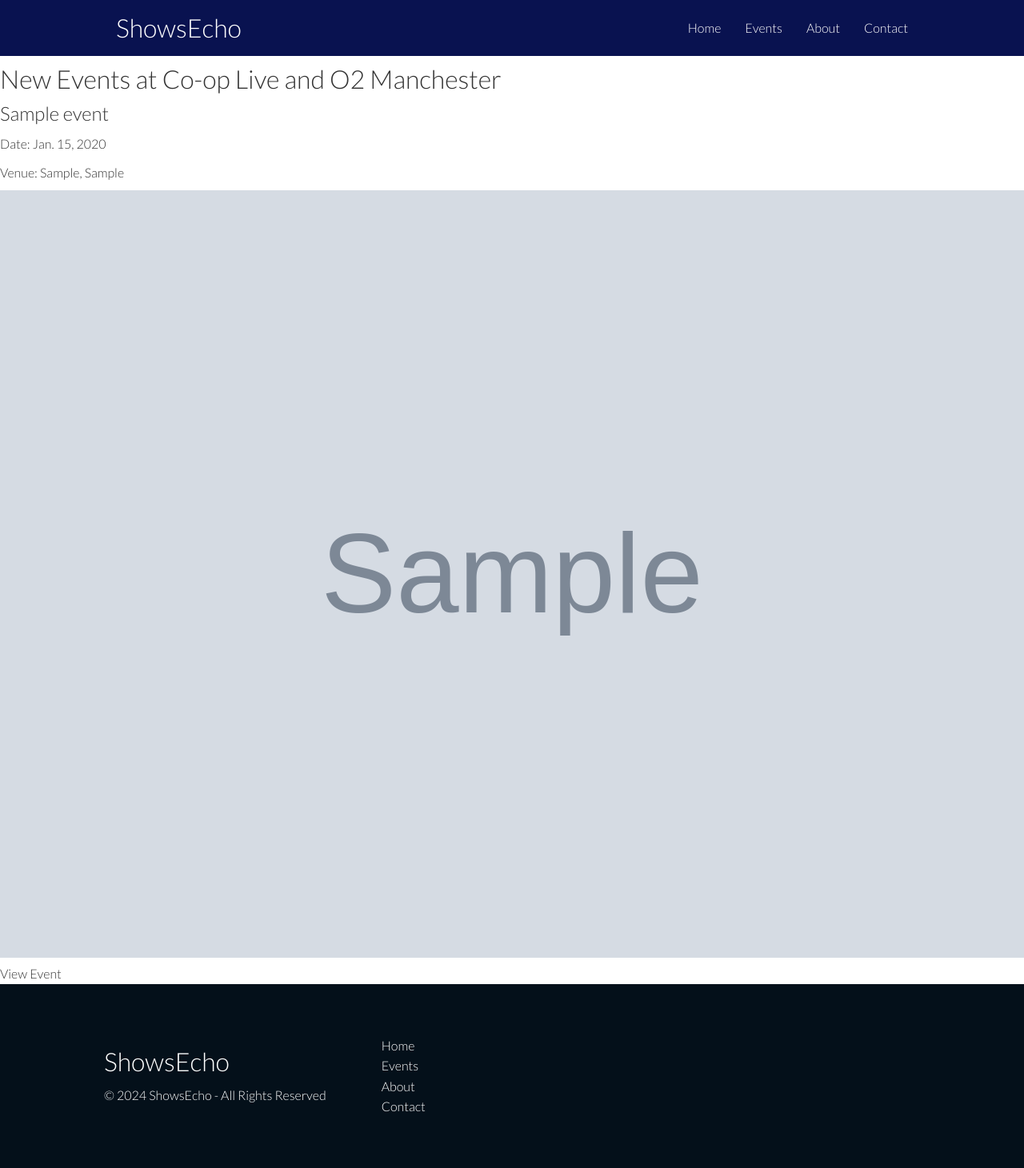
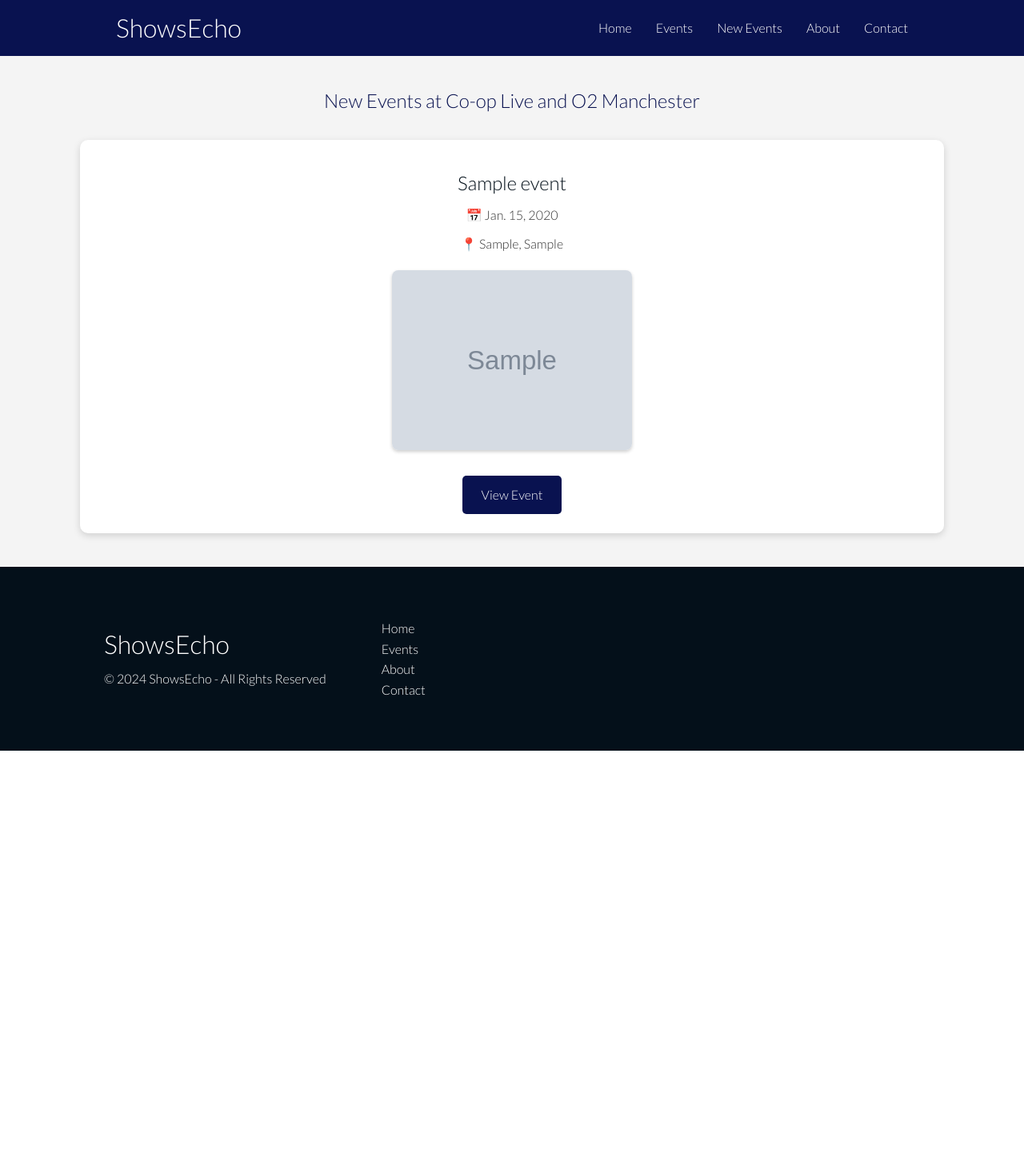
Before and after one commit to easybulb/event-tracking-app, a Django app: template event_tracker/templates/event_tracker/new_events.html in a window 1280 px wide. Shown: the whole page at 80% size. After the commit the page ends 939 px from the top, so only its background shows below. Run offline with Django 5.2, Linux system fonts and the light colour scheme; the template is opened without the code that fills it: values that come from a table or form of the project are taken from there, others are empty; tables that the repository leaves empty hold one stand-in row (values such as "Sample post"); grey boxes marked "Sample" are stand-in pictures; parts of the project's set-up code (start-up, migrations or seed data) failed here and were passed over.

Commit message:
add css to new_events templates

```diff
--- a/event_tracker/templates/event_tracker/new_events.html
+++ b/event_tracker/templates/event_tracker/new_events.html
@@ -1,18 +1,28 @@
 {% extends "base.html" %}
+{% load static %}
+
+{% block extra_css %}
+    <link rel="stylesheet" href="{% static 'css/new_events.css' %}">
+{% endblock %}
 
 {% block content %}
-    <h1>New Events at Co-op Live and O2 Manchester</h1>
-    <ul>
+    <section id="event-section">
+        <h1 id="event-title">New Events at Co-op Live and O2 Manchester</h1>
+
+        <ul id="event-list">
             {% for event in events %}
-            <li>
-                <h2>{{ event.title }}</h2>
-                <p>Date: {{ event.date }}</p>
-                <p>Venue: {{ event.location.city }}, {{ event.location.region }}</p>
+                <li class="event-item card">
+                    <h2 class="event-name">{{ event.title }}</h2>
+                    <p class="event-datetime">📅 {{ event.date }}</p>
+                    <p class="event-venue">📍 {{ event.location.city }}, {{ event.location.region }}</p>
                     {% if event.image %}
-                    <img src="{{ event.image }}" alt="Event Image" width="100">
+                        <img src="{{ event.image }}" alt="{{ event.title }}" class="event-image">
                     {% endif %}
-                <a href="{{ event.url }}" target="_blank">View Event</a>
+                    <div class="event-link">
+                        <a href="{{ event.url }}" target="_blank" class="btn btn-primary">View Event</a>
+                    </div>
                 </li>
             {% endfor %}
         </ul>
+    </section>
 {% endblock %}
--- /dev/null
+++ b/static/css/new_events.css
@@ -0,0 +1,73 @@
+/* new_events.css */
+
+/* Main Event Section */
+#event-section {
+    padding: 2rem 0;
+    background-color: var(--light-color);
+}
+
+#event-title {
+    font-size: 1.5rem;
+    color: var(--primary-color);
+    text-align: center;
+    margin-bottom: 1.5rem;
+}
+
+/* Event List Styling */
+#event-list {
+    display: grid;
+    grid-template-columns: repeat(auto-fit, minmax(250px, 1fr));
+    gap: 2rem;
+    max-width: 1100px;
+    margin: 0 auto;
+    padding: 0;
+    list-style: none;
+}
+
+.event-item {
+    background-color: #fff;
+    padding: 1.5rem;
+    border-radius: 10px;
+    box-shadow: 0 3px 10px rgba(0, 0, 0, 0.15);
+    display: flex;
+    flex-direction: column;
+    align-items: center;
+    text-align: center;
+}
+
+.event-name {
+    font-size: 1.5rem;
+    color: var(--dark-color);
+    margin: 1rem 0 0.5rem;
+}
+
+.event-datetime,
+.event-venue {
+    font-size: 1rem;
+    color: var(--grey-color);
+    margin: 0.3rem 0;
+}
+
+.event-image {
+    width: 100%;
+    max-width: 300px;
+    height: auto;
+    border-radius: 8px;
+    margin: 1rem 0;
+    box-shadow: 0 2px 4px rgba(0, 0, 0, 0.2);
+}
+
+.event-link .btn {
+    margin-top: 1rem;
+    text-decoration: none;
+    padding: 0.7rem 1.5rem;
+    background-color: var(--primary-color);
+    color: #fff;
+    border: none;
+    border-radius: 5px;
+    transition: background-color 0.3s;
+}
+
+.event-link .btn:hover {
+    background-color: var(--secondary-color);
+}
--- a/templates/base.html
+++ b/templates/base.html
@@ -23,6 +23,7 @@
         <ul>
           <li><a href="{% url 'home' %}">Home</a></li>
           <li><a href="{% url 'events_list' %}">Events</a></li>
+          <li><a href="{% url 'new_events' %}">New Events</a></li>
           <li><a href="{% url 'about' %}">About</a></li>
           <li><a href="{% url 'contact' %}">Contact</a></li>
         </ul>
```
Also changed, not shown: 1 other file. Lines whose indentation alone changed are shown as unchanged.
